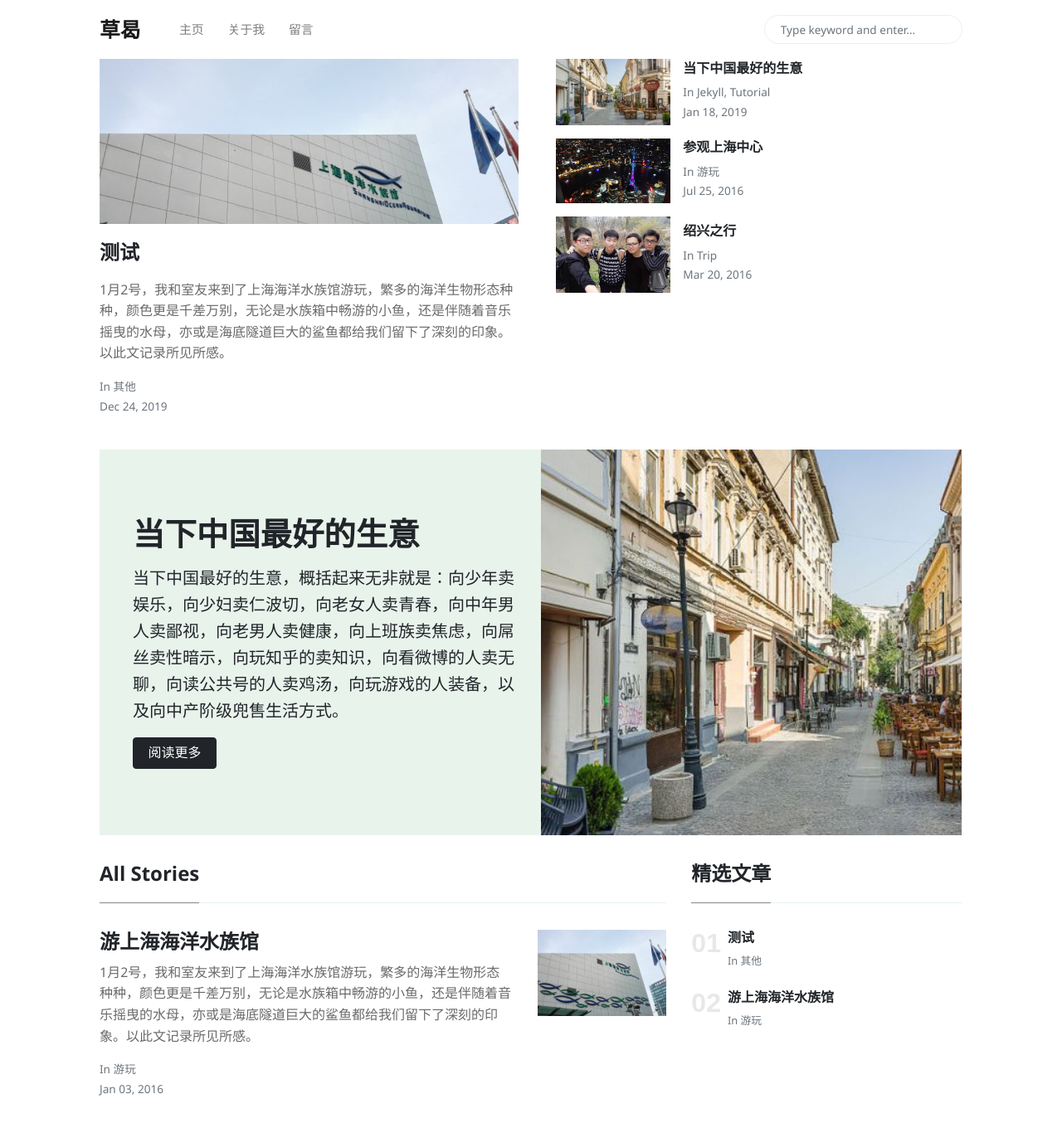
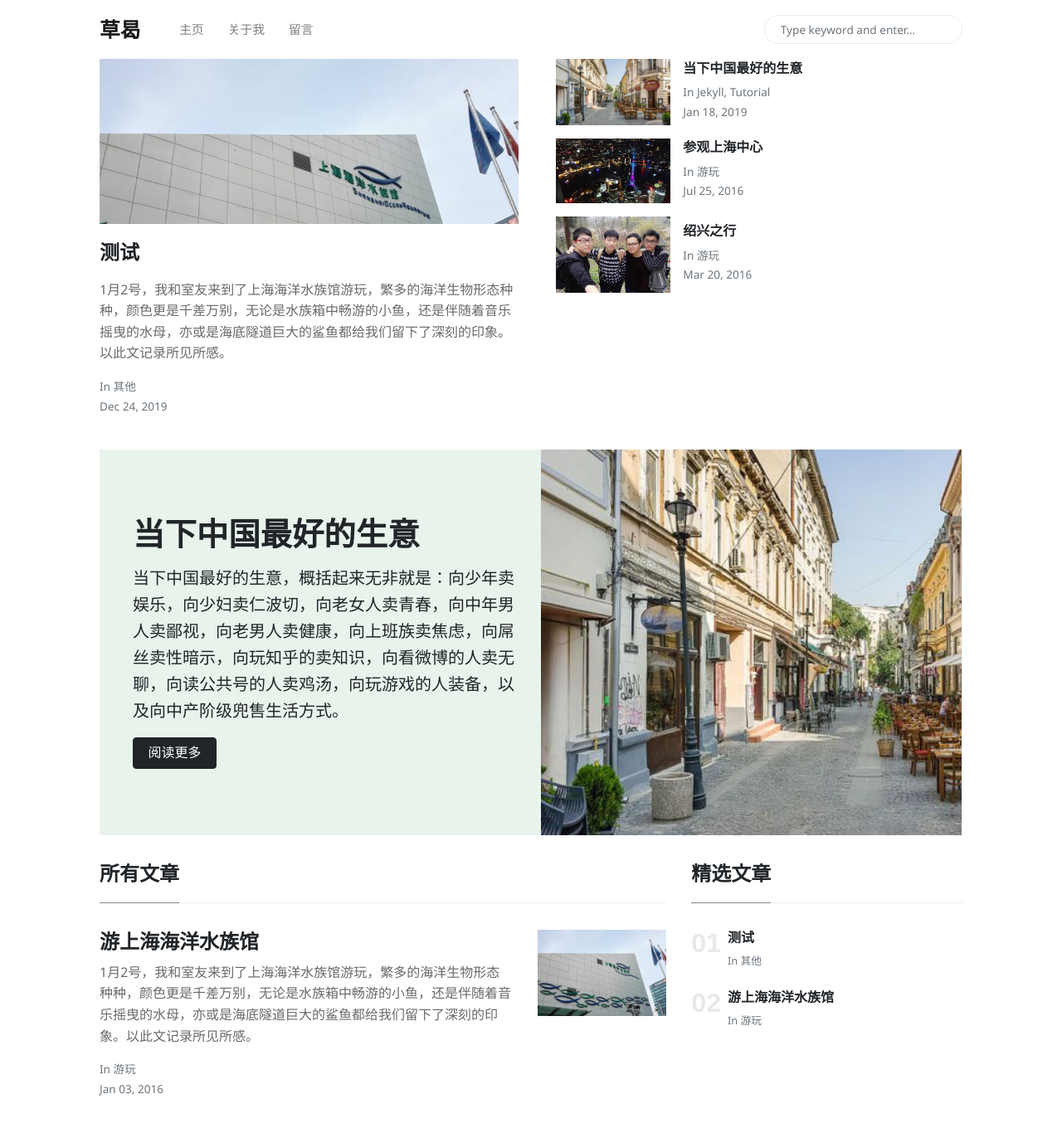
Before and after one commit to geyuxi/geyuxi.github.io, a Jekyll site: the page built from index.html, in a window 1280 px wide and 1400 px high. Shown: the top 1360 px of the window at 83% size. Built offline with Jekyll 4.4.1, drawn with Linux system fonts in a browser that asks for light colours; nearby versions of some CDN libraries; the list of posts is cut into pages by our own code.

Commit message:
修改文件

```diff
--- a/_posts/2016-03-20-绍兴之行.md
+++ b/_posts/2016-03-20-绍兴之行.md
@@ -2,7 +2,7 @@
 layout: post
 title:  "绍兴之行"
 author: 草曷
-categories: [ trip ]
+categories: [ 游玩 ]
 image: assets/images/shaoxing.png
 ---
 
--- a/index.html
+++ b/index.html
@@ -168,7 +168,7 @@
 
     <div class="col-md-8 main-loop">
 
-        <h4 class="font-weight-bold spanborder"><span>All Stories</span></h4>
+        <h4 class="font-weight-bold spanborder"><span>所有文章</span></h4>
 
 
         {% for post in paginator.posts %}
```
